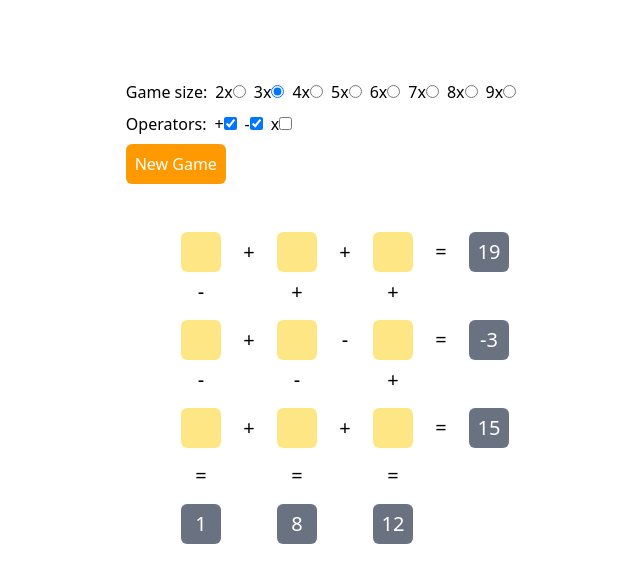
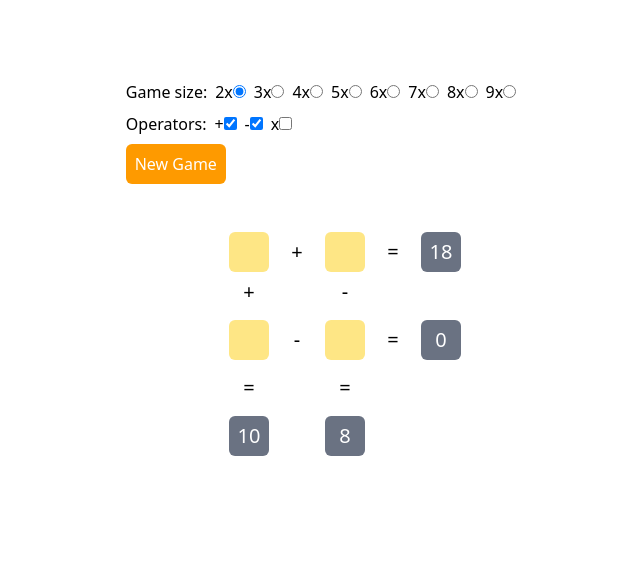
Before and after one commit to notyourunclebob/acrossmetic-math-game, a Next.js app: page / in a window 1280 px wide. Shown: the top 582 px of the page, without its empty margins (319-959 px from the left). Built offline with nearby package versions, Linux system fonts and the light colour scheme.

Commit message:
there is a bug with validation;its likely the useEffect

```diff
--- a/src/components/Gamegrid.tsx
+++ b/src/components/Gamegrid.tsx
@@ -40,8 +40,8 @@ export default function Gamegrid({ gameData, gameOptions }:GameProps) {
 
     // holds a list of user inputs
     const [inputs, setInputs] = useState<Record<number, Record<number, number | undefined>>>({});
-    const [validRows, setValidRows] = useState<Record<number, boolean>>({});
-    const [validCols, setValidCols] = useState<Record<number, boolean>>({});
+    const [validRows, setValidRows] = useState<Record<number, boolean | undefined>>({});
+    const [validCols, setValidCols] = useState<Record<number, boolean | undefined>>({});
 
     const [gameState, setGameState] = useState<number>(0);
 
@@ -54,10 +54,13 @@ export default function Gamegrid({ gameData, gameOptions }:GameProps) {
 
         } else if (gameState == 1) {
             if (options != null) {
-                setData(generateGame(options));
                 setInputs([]);
                 setValidRows([]);
                 setValidCols([]);
+                setRowSums([]);
+                setColSums([]);
+                setData(generateGame(options));
+                setGameState(2);
             }
         };
 
@@ -77,7 +80,7 @@ export default function Gamegrid({ gameData, gameOptions }:GameProps) {
     // compares input sums to generated sums
     useEffect( () => {
 
-        if (options != null) {
+        if (options != null && data != null) {
 
             for (let x:number = 0; x < options.gameSize; x++) {
 
@@ -86,7 +89,7 @@ export default function Gamegrid({ gameData, gameOptions }:GameProps) {
 
                 if (rowLength == options.gameSize) {
 
-                    let isValid = compareRow(x, rowSums, inputs[x], data!);
+                    let isValid:boolean = compareRow(x, rowSums, rowLength, inputs, data!);
 
                     setValidRows(list => ({
                         ...list, [x]: isValid
@@ -95,7 +98,7 @@ export default function Gamegrid({ gameData, gameOptions }:GameProps) {
 
                 if (colLength == options.gameSize) {
 
-                    let isValid = compareCol(x, colSums, inputs, data!);
+                    let isValid:boolean = compareCol(x, colSums, colLength, inputs, data!);
 
                     setValidCols(list => ({
                         ...list, [x]: isValid
--- a/src/tools/GameManager.ts
+++ b/src/tools/GameManager.ts
@@ -33,7 +33,7 @@ export function defaultGameOptions() {
 
     // sets game options to default values
     let gameOptions:GameOptions = {
-        gameSize: 3,
+        gameSize: 2,
         gameOperators: [
             {operator: "+"},
             {operator: "-"},
@@ -154,19 +154,17 @@ export function calculateCols(gameData:GameData) {
     return colSums;
 };
 
-export function compareRow(row:number, rowSums:number[], inputs:Record<number, number | undefined>, data:GameData) {
+export function compareRow(row:number, rowSums:number[], rowLength:number, inputs:Record<number, Record<number, number | undefined>>, data:GameData) {
 
     let inputSum:number = 0;
 
-    let inputsLength = Object.values(inputs).length;
-
     // loops through inputs by row to get the sum
     // if number is not 1-9 returns false
-    for (let x:number = 0; x < inputsLength; x++) {
+    for (let x:number = 0; x < rowLength; x++) {
 
-        if (inputs[x] != null) {
+        if (inputs[row][x] != null) {
 
-            let number:number = inputs[x]!;
+            let number:number = inputs[row][x]!;
 
             if (INPUT_VALIDATE.test(number.toString())) {
                 let operator:string = data.gameRows[row].gameCols[x].operatorCol;
@@ -179,7 +177,7 @@ export function compareRow(row:number, rowSums:number[], inputs:Record<number, n
     };
 
     // checks if the input row sum matches the generated row sum and if the length matches the generated row
-    if (inputSum == rowSums[row] && inputsLength == data.gameRows[row].gameCols.length) {
+    if (inputSum == rowSums[row] && rowLength == data.gameRows[row].gameCols.length) {
         return true;
     } else {
         return false;
@@ -187,13 +185,11 @@ export function compareRow(row:number, rowSums:number[], inputs:Record<number, n
 
 };
 
-export function compareCol(col:number, colSums:number[], inputs:Record<number, Record<number, number | undefined>>, data:GameData) {
+export function compareCol(col:number, colSums:number[], colLength:number,  inputs:Record<number, Record<number, number | undefined>>, data:GameData) {
 
     let inputSum:number = 0;
 
-    let inputsLength = Object.values(inputs).filter( row => col in row).length;
-
-    for (let x:number = 0; x < inputsLength; x++) {
+    for (let x:number = 0; x < colLength; x++) {
 
         if (inputs[x][col] != null) {
 
@@ -209,7 +205,7 @@ export function compareCol(col:number, colSums:number[], inputs:Record<number, R
         };
     };
 
-    if (inputSum == colSums[col] && inputsLength == data.gameRows.length) {
+    if (inputSum == colSums[col] && colLength == data.gameRows.length) {
         return true;
     } else {
         return false;
```
